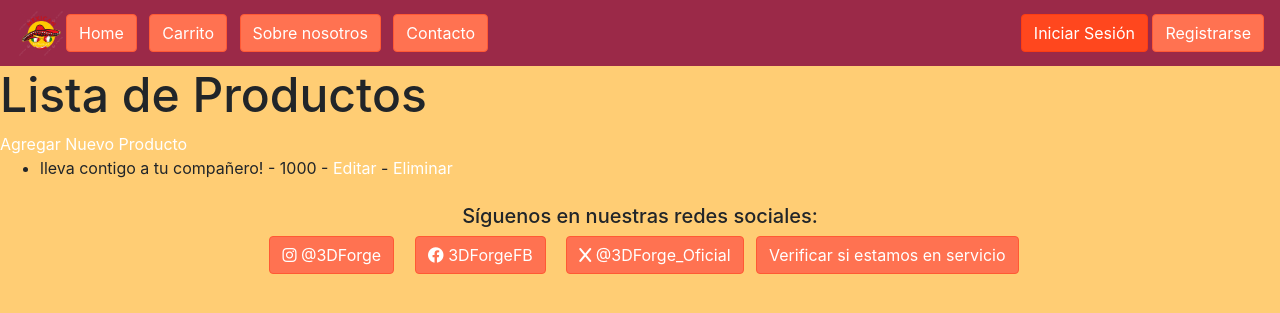
After one commit to Sipios-eng/Prueba3, a Django app: page /ElPeuco/CRUD/producto_list/ in a window 1280 px wide. The commit adds this page. Shown: the top 313 px of the page. Run offline with Django 5.2, Linux system fonts and the light colour scheme; data comes from the database, SQL or seed files in the repository; both versions use the stored data as it was after the commit.

Commit message:
examen, registro de sesion y CRUD

```diff
--- a/ElPeuco/admin.py
+++ b/ElPeuco/admin.py
@@ -1,7 +1,9 @@
 from django.contrib import admin
 from django.contrib.auth.admin import UserAdmin
-from .models import usuarioRegistrado
+from .models import usuarioRegistrado , producto
 from .forms import FormularioRegistrousuarioRegistrado
+
+
 
 class usuarioRegistradoAdmin(UserAdmin):
     add_form = FormularioRegistrousuarioRegistrado
@@ -23,3 +25,4 @@ class usuarioRegistradoAdmin(UserAdmin):
     ordering = ('email',)
 
 admin.site.register(usuarioRegistrado, usuarioRegistradoAdmin)
+admin.site.register(producto)
--- a/ElPeuco/forms.py
+++ b/ElPeuco/forms.py
@@ -1,6 +1,11 @@
 from django import forms
 from .models import *
 from django.contrib.auth.forms import UserCreationForm, AuthenticationForm
+
+class ProductoForm(forms.ModelForm):
+    class Meta:
+        model = producto
+        fields = ['descripcion_producto', 'nombre_producto', 'precio', 'foto']
 
 class FormularioRegistrousuarioRegistrado(UserCreationForm):
     class Meta:
--- a/ElPeuco/models.py
+++ b/ElPeuco/models.py
@@ -40,7 +40,7 @@ class usuarioRegistrado(AbstractBaseUser, PermissionsMixin):
     objects = AdministradorusuarioRegistrado()
 
     USERNAME_FIELD = 'email'
-    REQUIRED_FIELDS = ['first_name', 'last_name', 'rut', 'phone', 'birth_date', 'address', 'postal_code']
+    REQUIRED_FIELDS = ['first_name', 'last_name', 'phone', 'birth_date', 'address', 'postal_code']
 
     def __str__(self):
         return self.email
@@ -53,3 +53,13 @@ class UserProfile(models.Model):
     address = models.CharField(max_length=255)
     postal_code = models.CharField(max_length=10)
     document_number = models.CharField(max_length=20)
+
+class producto(models.Model):
+    id_producto = models.AutoField(primary_key=True)
+    descripcion_producto = models.CharField(max_length=60)
+    nombre_producto = models.CharField(max_length=30)
+    precio = models.IntegerField()
+    foto = models.ImageField(upload_to='images/')
+
+    def __str__(self):
+        return self.id_producto
--- a/ElPeuco/templates/Accounts/login.html
+++ b/ElPeuco/templates/Accounts/loginuser.html
@@ -10,7 +10,7 @@
 <div id="login-container" class="container mt-4">
     <div id="content_form" class="d-flex flex-column justify-content-center align-items-center p-3 border rounded">
         <p class="title">Login</p>
-        <form class="form" method="post" action="{% url 'login' %}" id="formulario">
+        <form class="form row" method="post" action="{% url 'loginuser' %}" id="formulario">
             {% csrf_token %}
             <label for="username">Correo electronico</label>
             <div class="input-group">
--- /dev/null
+++ b/ElPeuco/templates/CRUD/producto_list.html
@@ -0,0 +1,19 @@
+{% extends "base.html" %}
+{%load static%}
+
+{% block cabeceratitulo %}
+
+<title>Productos Disponibles</title>
+{% endblock %}
+{% block contenido %}
+<h2>Lista de Productos</h2>
+<a href="{% url 'producto_add' %}">Agregar Nuevo Producto</a>
+<ul>
+    {% for producto in productos %}
+    <li>
+        {{ producto.nombre_producto }} - {{ producto.precio }} - <a href="{% url 'producto_edit' producto.id_producto %}">Editar</a> - <a href="{% url 'producto_delete' producto.id_producto %}">Eliminar</a>
+    </li>
+    {% endfor %}
+</ul>
+
+{% endblock %}
--- a/ElPeuco/templates/base.html
+++ b/ElPeuco/templates/base.html
@@ -29,8 +29,13 @@
             <a href="{% url 'index' %}" class="btn btn-secondary mr-2">Contacto</a>
         </div>
         <div style="margin-left: auto;">
-          <a href="{% url 'login' %}"><button type="button" class="btn btn-danger me-2">Iniciar Sesión</button></a>
+          {% if user.is_authenticated %}
+
+          <a href="{% url 'cerrar_sesion' %}"><button type="button" class="btn btn-danger me-2">Cerrar Sesion</button></a>
+          {% else %}
+          <a href="{% url 'loginuser' %}"><button type="button" class="btn btn-danger me-2">Iniciar Sesión</button></a>
           <a href="{% url 'registro' %}"><button type="button" class="btn btn-secondary me-2">Registrarse</button></a>
+          {% endif %}
         </div>
     </div>
 </div>
--- a/ElPeuco/urls.py
+++ b/ElPeuco/urls.py
@@ -5,7 +5,11 @@ from . import views
 urlpatterns = [
     path('', views.index, name='index'),
     path('accounts/registro', views.registro, name='registro'),
-    path('accounts/login', views.login, name='login'),
-
+    path('accounts/loginuser', views.loginuser, name='loginuser'),
+    path('cerrar_sesion', views.cerrar_sesion, name='cerrar_sesion'),
+    path('CRUD/producto_list/', views.producto_list, name='producto_list'),
+    path('CRUD/producto_delete/<path:id_producto>/', views.producto_delete, name='producto_delete'),
+    path('CRUD/producto_add/', views.producto_create, name='producto_add'),
+    path('CRUD/producto_edit/<path:id_producto>/', views.producto_update, name='producto_edit'),
 
 ]
--- a/ElPeuco/views.py
+++ b/ElPeuco/views.py
@@ -1,7 +1,8 @@
 #views.py
-from django.shortcuts import render, redirect
-from django.contrib.auth import login
-from.forms import FormularioRegistrousuarioRegistrado
+from django.shortcuts import render, redirect, get_object_or_404
+from django.contrib.auth import login, logout, authenticate
+from.forms import FormularioRegistrousuarioRegistrado, ProductoForm
+from .models import producto
 
 
 # Create your views here.
@@ -9,10 +10,41 @@ def index(request):
     context={}
     return render(request,'index.html',context)
 
-def login(request):
-    context={}
-    return render(request,'accounts/login.html',context)
+#-----
+def producto_list(request):
+    productos = producto.objects.all()
+    return render(request, 'CRUD/producto_list.html', {'productos': productos})
 
+def producto_create(request):
+    if request.method == 'POST':
+        form = ProductoForm(request.POST,request.FILES)
+        if form.is_valid():
+            form.save()
+            return redirect('producto_list')
+    else:
+        form = ProductoForm()
+    return render(request, 'CRUD/producto_add.html', {'form': form})
+
+def producto_update(request, id_producto):
+    producto_obj = get_object_or_404(producto, id_producto=id_producto)
+    if request.method == 'POST':
+        form = ProductoForm(request.POST, request.FILES,instance=producto_obj)
+        if form.is_valid():
+            form.save()
+            return redirect('producto_list')
+    else:
+        form = ProductoForm(instance=producto_obj)
+    return render(request, 'CRUD/producto_edit.html', {'form': form})
+
+def producto_delete(request, id_producto):
+    producto_obj = get_object_or_404(producto, id_producto=id_producto)
+    if request.method == 'POST':
+        producto_obj.delete()
+        return redirect('producto_list')
+    return render(request, 'CRUD/producto_delete.html', {'producto': producto_obj})
+
+
+#----
 def registro(request):
     if request.method == 'POST':
         form = FormularioRegistrousuarioRegistrado(request.POST)
@@ -23,3 +55,19 @@ def registro(request):
     else:
         form = FormularioRegistrousuarioRegistrado()
     return render(request, 'accounts/registro.html', {'form': form})
+
+def loginuser(request):
+    if request.method == "POST":
+        username = request.POST['username']
+        password = request.POST['password']
+        user = authenticate(request, username=username, password=password)
+        if user is not None:
+            login(request, user)
+            return redirect('index')
+        else:
+            return render(request, 'accounts/loginuser.html', {'error': 'Nombre de usuario o contraseña incorrectos.'})
+    return render(request, 'accounts/loginuser.html')
+
+def cerrar_sesion(request):
+    logout(request)
+    return redirect('index')
```
Also changed, not shown: ElPeuco/templates/Accounts/registro.html (+38 -2 lines), ElPeuco/templates/CRUD/producto_add.html (added, +15 -0 lines), ElPeuco/templates/CRUD/producto_delete.html (added, +17 -0 lines), ElPeuco/templates/CRUD/producto_edit.html (added, +15 -0 lines), ElPeuco/templates/PlatosCRUD/platos_add.html (deleted, +0 -8 lines), ElPeuco/templates/PlatosCRUD/platos_edit.html (deleted, +0 -9 lines), ElPeuco/templates/PlatosCRUD/platos_list.html (deleted, +0 -9 lines), ElPeuco/migrations/0001_initial.py, db.sqlite3, images/imagen_producto_1.jpg (added), images/imagen_producto_2.jpeg (added).
